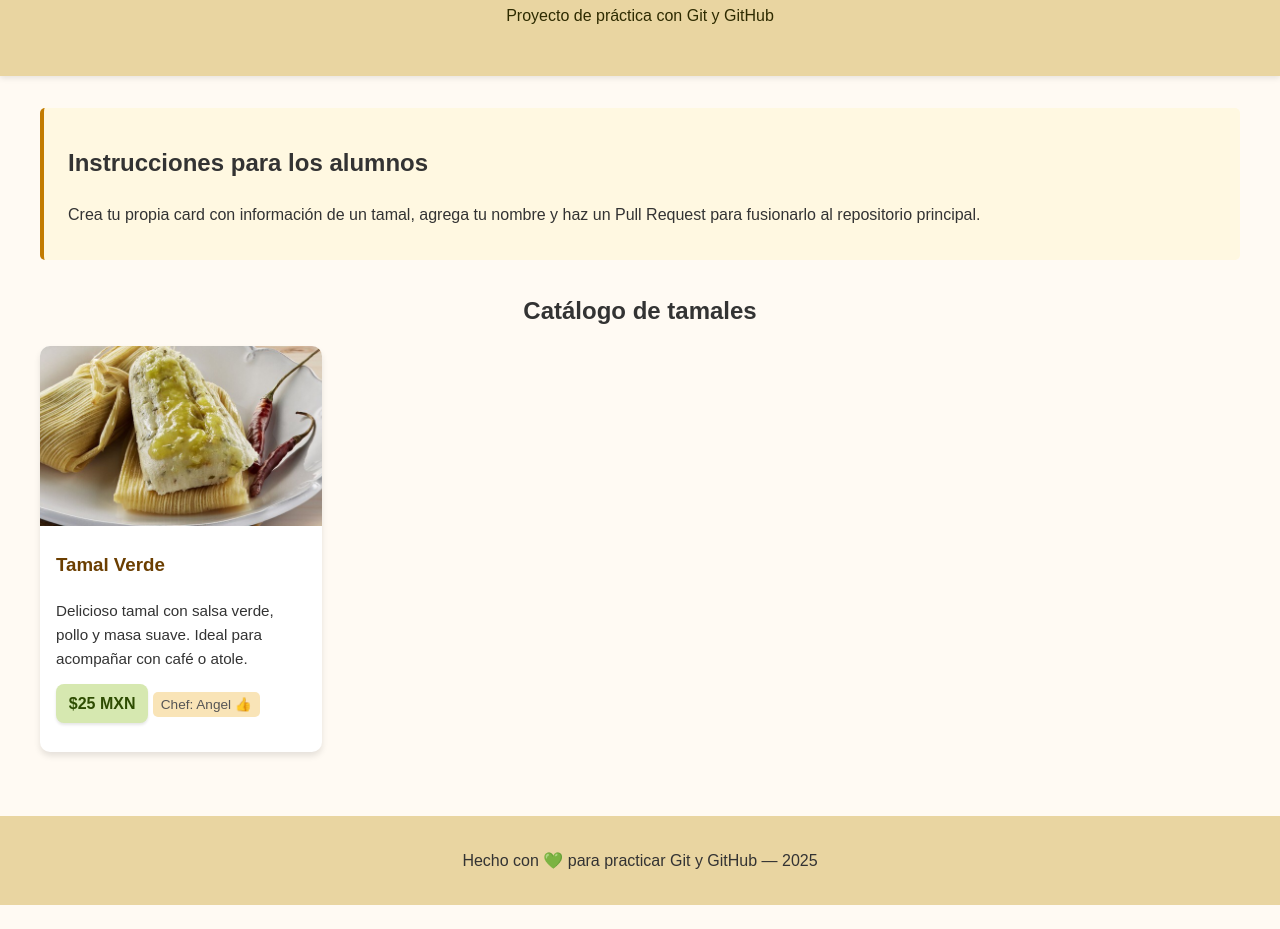
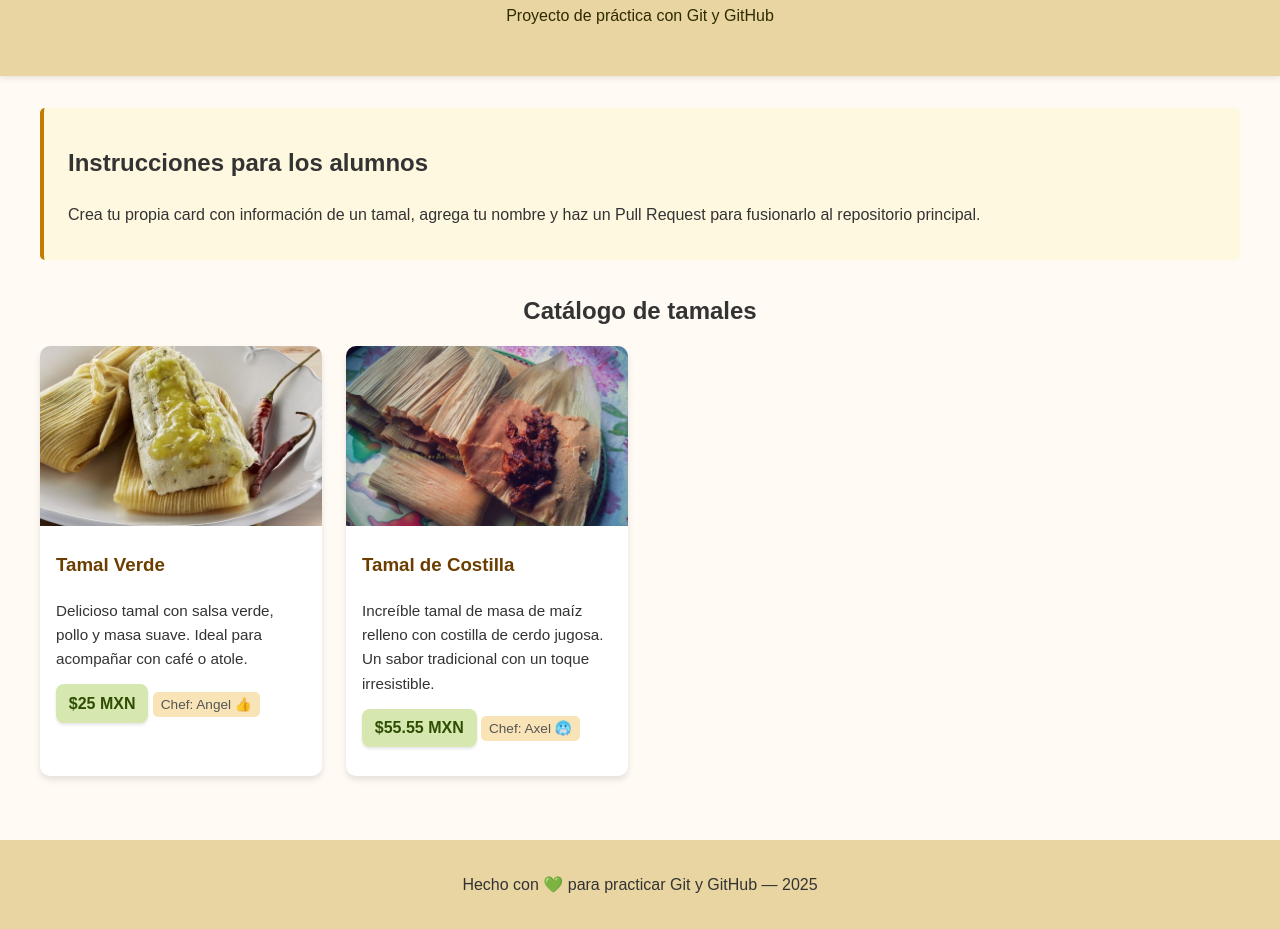
Before and after one commit to arhcoder/Club-de-Programacion-Creativa, a plain HTML site: page Tamal-icis/index.html in a window 1280 px wide. Shown: the part 118-1047 px from the top of the page. Before the commit the page ends 1023 px from the top, so only its background shows below. Drawn offline with Linux system fonts and the light colour scheme.

Commit message:
Tamal de Costilla

```diff
--- a/Tamal-icis/index.html
+++ b/Tamal-icis/index.html
@@ -41,8 +41,26 @@
             </div>
           </div>
           <!-- Fin del ejemplo -->
+           <!-- Tamal de Costilla -->
+          <div class="card">
+            <img
+              src="./imagenes/tamal-costilla.jpg"
+              alt="Tamal de Costilla"
+            />
+            <div class="card-info">
+              <h3>Tamal de Costilla</h3>
+              <p>
+                Increíble tamal de masa de maíz relleno con costilla de cerdo jugosa. Un sabor tradicional
+                con un toque irresistible.
+              </p>
+              <div class="precio">$55.55 MXN</div>
+              <span class="autor">Chef: Axel 🥶</span>
+            </div>
+          </div>
+          <!-- Fin de Tamal de Costilla-->
         </div>
       </section>
+
     </main>
 
     <footer>
```
Also changed, not shown: Tamal-icis/imagenes/tamal-costilla.jpg (added).
